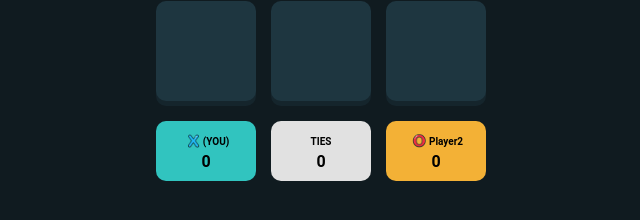
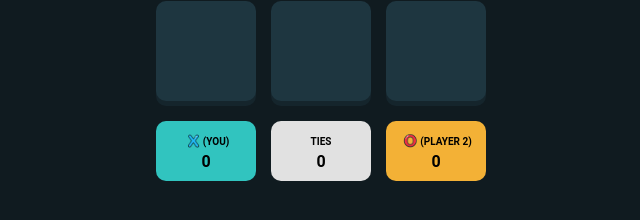
Before and after one commit to PaulV13/tic-tac-toe, a React (Vite) app: page / in a window 1280 px wide. Both pictures are taken after a click on the button "NEW GAME (VS PLAYER 2)". Shown: the part 456-676 px from the top of the page, without its empty margins (319-959 px from the left). Built offline with nearby package versions, Linux system fonts and the light colour scheme.

Commit message:
Refactor the app from Javascript to Typescript

```diff
--- a/src/components/Score/Score.tsx
+++ b/src/components/Score/Score.tsx
@@ -28,7 +28,7 @@ function Score({ player1, player2, scoreTies, scoreX, scoreO }: Props) {
 			<div className='score-player2'>
 				<span>
 					<img src={player2.icon} />
-					{player2.name === 'CPU' ? 'CPU' : 'Player2'}
+					{player2.name === 'CPU' ? '(CPU)' : '(PLAYER 2)'}
 				</span>
 				<div className='score_value'>
 					{player2.icon === TURNS.X ? scoreX : scoreO}
```
